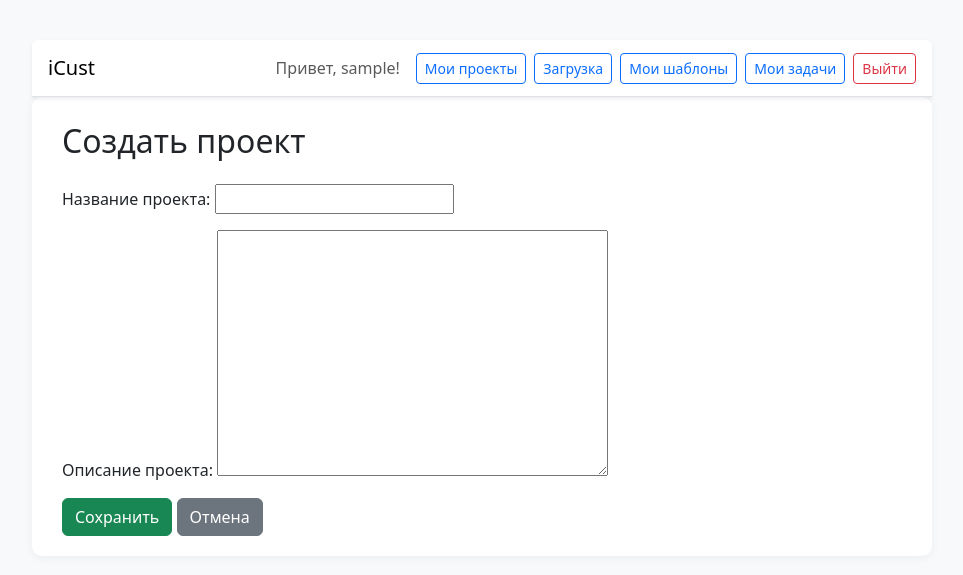
After one commit to confuoko/iCast_v1, a Django app: page /projects/create/ in a window 1280 px wide. The commit adds this page. Shown: the top 575 px of the page, without its empty margins (158-1121 px from the left). Run offline with Django 3.2, Linux system fonts and the light colour scheme; the visitor is signed in with stand-in values (Sample User, id 1).

Commit message:
add base logic

```diff
--- a/core/models.py
+++ b/core/models.py
@@ -257,6 +257,42 @@ class MediaTask(models.Model):
         null=True,
         blank=True
     )
+    token_count = models.PositiveIntegerField(
+        null=True,
+        blank=True,
+        verbose_name="Количество токенов"
+    )
+    total_price = models.DecimalField(
+        max_digits=10,
+        decimal_places=2,
+        null=True,
+        blank=True,
+        verbose_name="Итоговая цена"
+    )
+    excel_path = models.CharField(
+        max_length=500,
+        null=True,
+        blank=True,
+        verbose_name="Путь к Excel в хранилище"
+    )
+    pdf_path = models.CharField(
+        max_length=500,
+        null=True,
+        blank=True,
+        verbose_name="Путь к PDF в хранилище"
+    )
+    transcribation_path = models.CharField(
+        max_length=500,
+        null=True,
+        blank=True,
+        verbose_name="Путь к транскрипции в хранилище"
+    )
+    finished_at = models.DateTimeField(
+        null=True,
+        blank=True,
+        verbose_name="Дата и время завершения"
+    )
+
 
 class EventTypeChoices(models.TextChoices):
     VIDEO_UPLOADED_LOCAL = "video_uploaded", "Видео загружено"
--- a/core/urls.py
+++ b/core/urls.py
@@ -5,6 +5,8 @@ from . import views
 
 urlpatterns = [
     path('', views.HomeView.as_view(), name='home'),
+    path('projects/create/', views.ProjectCreateView.as_view(), name='project-create'),
+    path('projects/<int:pk>/', views.ProjectTaskListView.as_view(), name='project-tasks'),
     path('main/', views.MainView.as_view(), name='main'),
     path("upload-success/<int:pk>/", views.UploadSuccessView.as_view(), name="upload_success"),
     path("my-templates/", views.MyTemplatesView.as_view(), name="my_templates"),
--- a/core/views.py
+++ b/core/views.py
@@ -14,11 +14,44 @@ from django.views import View
 from django.views.generic import CreateView, TemplateView, ListView, UpdateView
 from django.urls import reverse_lazy
 
-from core.models import MediaTask, OutboxEvent, EventTypeChoices, CastTemplate
+from core.models import MediaTask, OutboxEvent, EventTypeChoices, CastTemplate, Project
 
 
-class HomeView(LoginRequiredMixin, TemplateView):
+class HomeView(LoginRequiredMixin, ListView):
+    model = Project
     template_name = 'home.html'
+    context_object_name = 'projects'
+
+    def get_queryset(self):
+        # Получаем проекты только текущей интеграции пользователя
+        return Project.objects.filter(integration=self.request.user.integration)
+
+
+class ProjectCreateView(LoginRequiredMixin, CreateView):
+    model = Project
+    template_name = 'project_create.html'
+    fields = ['project_title', 'description']  # пока без выбора integration
+    success_url = reverse_lazy('home')
+
+    def form_valid(self, form):
+        # автоматически проставляем интеграцию пользователя
+        form.instance.integration = self.request.user.integration
+        return super().form_valid(form)
+
+class ProjectTaskListView(LoginRequiredMixin, ListView):
+    model = MediaTask
+    template_name = "project_tasks.html"
+    context_object_name = "tasks"
+
+    def get_queryset(self):
+        # Получаем проект по pk из URL
+        self.project = get_object_or_404(Project, pk=self.kwargs["pk"], integration=self.request.user.integration)
+        return MediaTask.objects.filter(integration=self.request.user.integration, project=self.project)
+
+    def get_context_data(self, **kwargs):
+        context = super().get_context_data(**kwargs)
+        context["project"] = self.project
+        return context
 
 class MainView(LoginRequiredMixin, View):
     template_name = 'main.html'
--- a/templates/base.html
+++ b/templates/base.html
@@ -12,38 +12,59 @@
   <link href="https://cdn.jsdelivr.net/npm/bootstrap-icons@1.10.5/font/bootstrap-icons.css" rel="stylesheet">
 
   <style>
+    body {
+      background: #f8f9fa;
+    }
+    .page-wrapper {
+      max-width: 900px;
+      width: 80%;
+      margin: 40px auto 20px auto; /* ⬆️ больше сверху, ⬇️ меньше снизу */
+    }
     .content-wrapper {
-      max-width: 800px;
-      margin: 0 auto;
       background: #fff;
-      padding: 30px;
+      padding: 25px 30px 20px 30px; /* ⬇️ нижний паддинг уменьшен */
       border-radius: 10px;
       box-shadow: 0 2px 10px rgba(0,0,0,0.05);
+    }
+    .navbar-brand a {
+      text-decoration: none;
+      color: inherit;
+    }
+    .navbar-brand a:hover {
+      color: #0d6efd;
     }
   </style>
 </head>
 
-<body class="bg-light text-dark">
-  <div class="container py-4">
-    <div class="content-wrapper">
+<body>
+  <div class="page-wrapper">
 
     <!-- 🔹 Верхняя панель -->
-      <div class="d-flex justify-content-between align-items-center border-bottom pb-3 mb-4">
-        <h1 class="h4 mb-0">iCust</h1>
-        <div>
+    <nav class="navbar navbar-expand-lg navbar-light bg-white border-bottom shadow-sm rounded-top px-3">
+      <h1 class="navbar-brand h4 mb-0">
+        <a href="{% url 'home' %}">iCust</a>
+      </h1>
+
+      <button class="navbar-toggler" type="button" data-bs-toggle="collapse" data-bs-target="#navbarMenu">
+        <span class="navbar-toggler-icon"></span>
+      </button>
+
+      <div class="collapse navbar-collapse justify-content-end" id="navbarMenu">
         {% if user.is_authenticated %}
-            <span class="me-2">Привет, {{ user.username }}!</span>
-            <a href="{% url 'main' %}" class="btn btn-sm btn-outline-primary me-1">Загрузка</a>
-            <a href="{% url 'my_templates' %}" class="btn btn-sm btn-outline-primary me-1">Мои шаблоны</a>
-            <a href="{% url 'my_tasks' %}" class="btn btn-sm btn-outline-primary me-1">Мои задачи на обработку</a>
+          <span class="navbar-text me-3">Привет, {{ user.username }}!</span>
+          <a href="{% url 'home' %}" class="btn btn-sm btn-outline-primary me-2">Мои проекты</a>
+          <a href="{% url 'main' %}" class="btn btn-sm btn-outline-primary me-2">Загрузка</a>
+          <a href="{% url 'my_templates' %}" class="btn btn-sm btn-outline-primary me-2">Мои шаблоны</a>
+          <a href="{% url 'my_tasks' %}" class="btn btn-sm btn-outline-primary me-2">Мои задачи</a>
           <a href="{% url 'logout' %}" class="btn btn-sm btn-outline-danger">Выйти</a>
         {% else %}
           <a href="{% url 'login' %}" class="btn btn-sm btn-outline-primary me-2">Войти</a>
           <a href="{% url 'register' %}" class="btn btn-sm btn-primary">Регистрация</a>
         {% endif %}
       </div>
-      </div>
+    </nav>
 
+    <div class="content-wrapper">
       <!-- 🔸 Flash-сообщения -->
       {% if messages %}
         {% for message in messages %}
@@ -56,8 +77,8 @@
 
       <!-- 🔻 Контент -->
       {% block content %}{% endblock %}
+    </div>
 
-    </div>
   </div>
 
   <!-- ✅ Bootstrap JS -->
--- /dev/null
+++ b/templates/project_create.html
@@ -0,0 +1,14 @@
+{% extends 'base.html' %}
+
+{% block title %}Создать проект - iCast{% endblock %}
+
+{% block content %}
+  <h2 class="mb-4">Создать проект</h2>
+
+  <form method="post">
+    {% csrf_token %}
+    {{ form.as_p }}
+    <button type="submit" class="btn btn-success">Сохранить</button>
+    <a href="{% url 'home' %}" class="btn btn-secondary">Отмена</a>
+  </form>
+{% endblock %}
```
Also changed, not shown: templates/home.html (+34 -8 lines), templates/project_tasks.html (added, +90 -0 lines), core/migrations/0020_auto_20250919_0008.py (added), 1 other file. Lines whose indentation alone changed are shown as unchanged.
